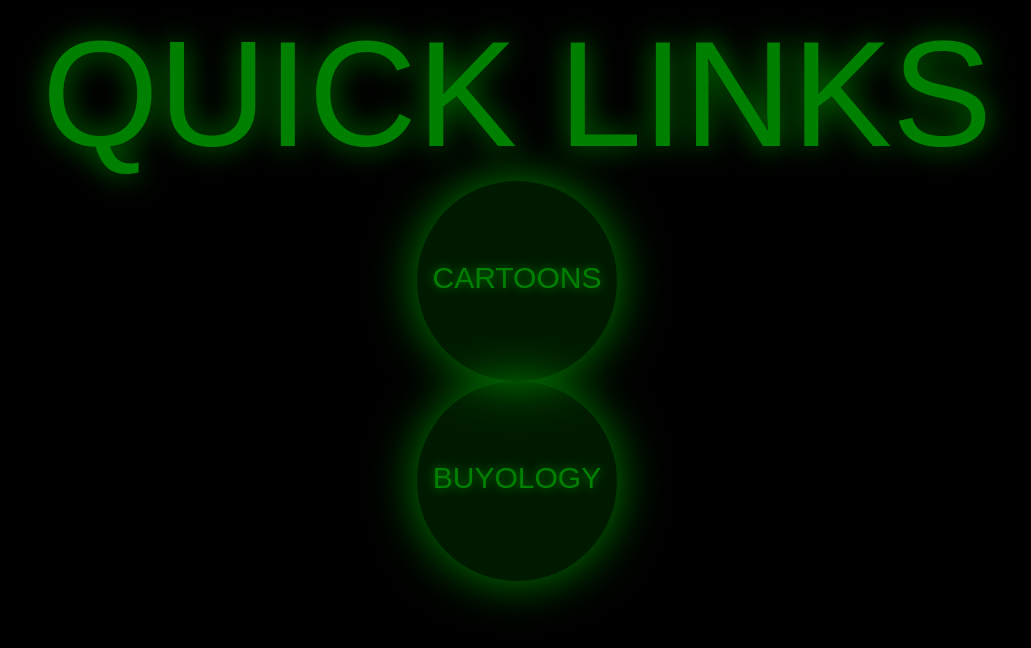
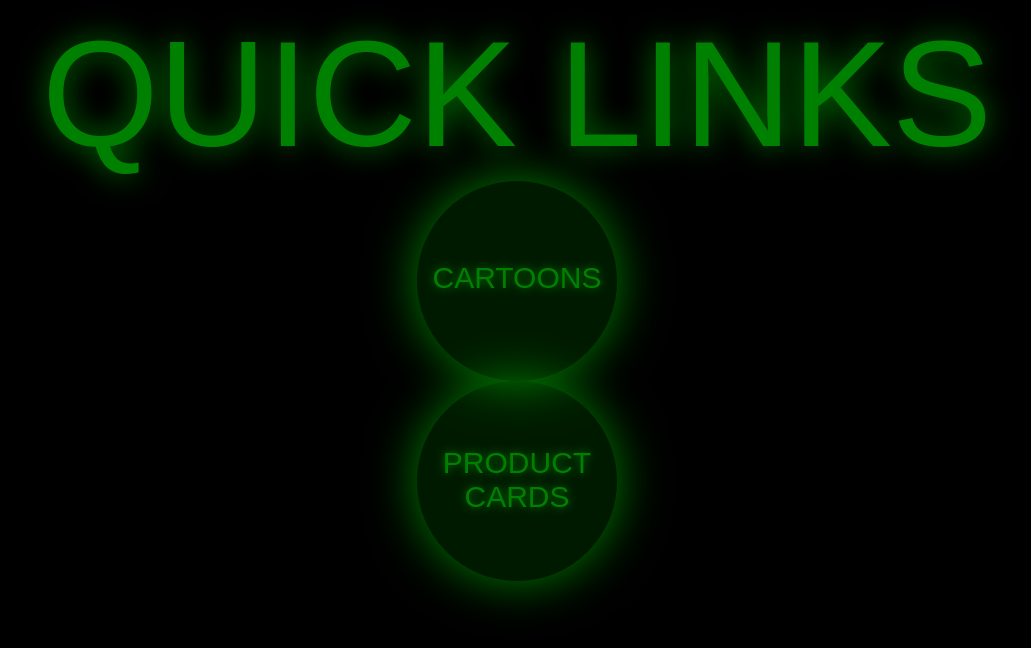
Before and after one commit to likhithag0328/html, a plain HTML site: page index.html in a window 1280 px wide. Shown: the whole page, without its empty margins (123-1154 px from the left). Drawn offline with Linux system fonts and the light colour scheme.

Commit message:
product card

```diff
--- a/index.html
+++ b/index.html
@@ -35,8 +35,8 @@
     <div class = "circle">
       <a href="cartoons.html" class = "link">CARTOONS</a>
     </div>
-    <div class = "circle">
-      <a href="buyology.html" class = "link">BUYOLOGY</a>
+    <div class = "circle" style="padding-top:65px;">
+      <a href="buyology.html" class = "link">PRODUCT CARDS</a>
     </div>
     </body>
   </body>
```
